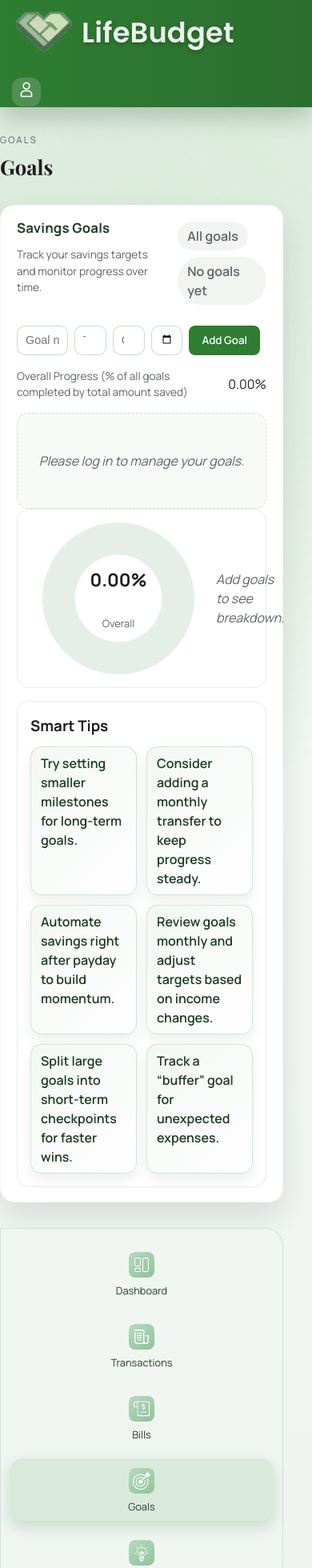
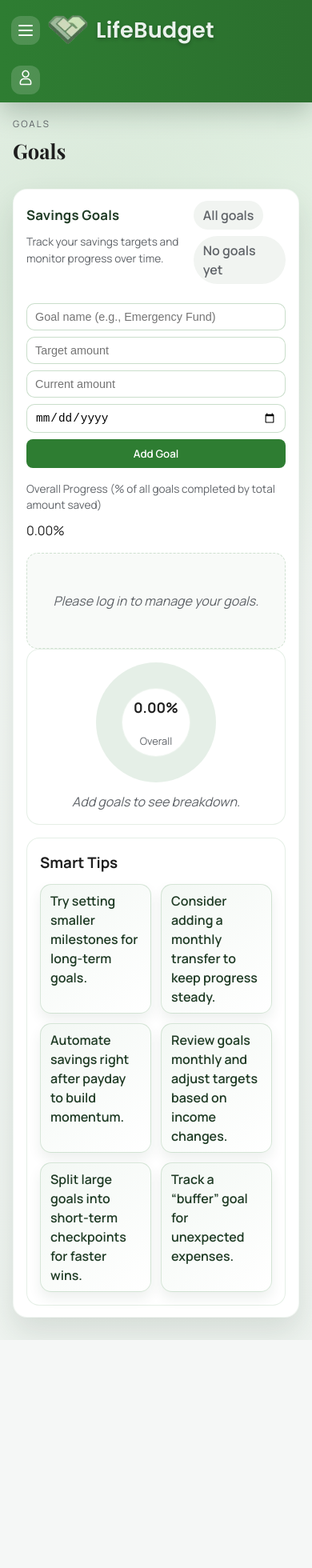
Before and after one commit to sylamarie/LifeBudget, a React (Vite) app in the folder frontend/lifebudget-web/: page /app/goals in a window 390 px wide. Shown: the top 1960 px of the page at 80% size. After the commit the page ends 1675 px from the top, so only its background shows below. Built offline with nearby package versions, Linux system fonts and the light colour scheme.

Commit message:
feat: improve responsive design for various components including DashboardShell, GoalsPage, and InsightsPage

```diff
--- a/frontend/lifebudget-web/src/components/Bills/bills.css
+++ b/frontend/lifebudget-web/src/components/Bills/bills.css
@@ -335,3 +335,33 @@
 .btn-submit:active {
   transform: translateY(0);
 }
+
+@media (max-width: 900px) {
+  .bills-summary {
+    flex-wrap: wrap;
+  }
+}
+
+@media (max-width: 600px) {
+  .bills-tabs {
+    gap: 8px;
+  }
+
+  .bills-table-wrap {
+    overflow-x: auto;
+  }
+
+  .bills-table {
+    min-width: 520px;
+  }
+
+  .bills-actions {
+    flex-direction: column;
+    align-items: stretch;
+  }
+
+  .form-actions {
+    flex-direction: column;
+    align-items: stretch;
+  }
+}
--- a/frontend/lifebudget-web/src/components/DashboardShell.css
+++ b/frontend/lifebudget-web/src/components/DashboardShell.css
@@ -84,6 +84,38 @@
 .lb-icon-btn:hover {
   transform: translateY(-1px);
   background: rgba(255, 255, 255, 0.25);
+}
+
+.lb-hamburger {
+  display: none;
+}
+
+.lb-hamburger-lines {
+  width: 18px;
+  height: 2px;
+  background: #f4fbf5;
+  border-radius: 999px;
+  position: relative;
+  display: inline-block;
+}
+
+.lb-hamburger-lines::before,
+.lb-hamburger-lines::after {
+  content: "";
+  position: absolute;
+  left: 0;
+  width: 18px;
+  height: 2px;
+  background: #f4fbf5;
+  border-radius: 999px;
+}
+
+.lb-hamburger-lines::before {
+  top: -6px;
+}
+
+.lb-hamburger-lines::after {
+  top: 6px;
 }
 
 .lb-body {
@@ -611,6 +643,10 @@
   margin: 0;
 }
 
+.lb-nav-backdrop {
+  display: none;
+}
+
 @media (max-width: 1100px) {
   .lb-grid-top {
     grid-template-columns: repeat(2, minmax(0, 1fr));
@@ -624,10 +660,42 @@
 @media (max-width: 900px) {
   .lb-body {
     grid-template-columns: 1fr;
+    gap: 20px;
+    padding: 22px 20px 32px 16px;
   }
 
   .lb-sidebar {
     order: 2;
+    border-radius: 16px;
+    padding: 8px 6px;
+    position: fixed;
+    top: 12px;
+    bottom: 12px;
+    left: 10px;
+    width: min(210px, 70vw);
+    max-height: none;
+    height: auto;
+    overflow: auto;
+    transform: translateX(-120%);
+    transition: transform 0.2s ease;
+    z-index: 30;
+    box-shadow: 0 16px 28px rgba(21, 43, 28, 0.25);
+  }
+
+  .lb-sidebar.open {
+    transform: translateX(0);
+  }
+
+  .lb-sidebar-inner {
+    gap: 10px;
+    padding-bottom: 6px;
+  }
+
+  .lb-nav-item {
+    height: auto;
+    min-width: 64px;
+    padding: 8px 6px;
+    border-radius: 14px;
   }
 
   .lb-grid-top {
@@ -639,6 +707,20 @@
     align-items: flex-start;
     gap: 10px;
   }
+
+  .lb-hamburger {
+    display: inline-grid;
+    place-items: center;
+  }
+
+  .lb-nav-backdrop {
+    display: block;
+    position: fixed;
+    inset: 0;
+    background: rgba(6, 14, 9, 0.35);
+    border: none;
+    z-index: 20;
+  }
 }
 
 @media (max-width: 600px) {
@@ -646,9 +728,71 @@
     flex-direction: column;
     align-items: flex-start;
     gap: 16px;
+    padding: 10px 14px;
+  }
+
+  .lb-brand {
+    font-size: 1.7rem;
+  }
+
+  .lb-logo-image {
+    width: 56px;
+    height: 56px;
+  }
+
+  .lb-body {
+    padding: 18px 16px 28px 16px;
+    gap: 16px;
+  }
+
+  .lb-card {
+    padding: 14px 16px;
+  }
+
+  .lb-grid-top .lb-card,
+  .lb-grid-bottom .lb-stack .lb-card,
+  .lb-card-full {
+    min-height: 0;
+  }
+
+  .lb-balance {
+    font-size: 1.8rem;
+  }
+
+  .lb-totals {
+    grid-template-columns: 1fr;
+  }
+
+  .lb-chart,
+  .lb-chart-months {
+    height: 180px;
+    gap: 10px;
+    padding: 10px 6px 0;
+  }
+
+  .lb-bar-stack {
+    height: 140px;
+  }
+
+  .lb-bills-list li {
+    grid-template-columns: 1fr;
+    gap: 6px;
+    align-items: flex-start;
+  }
+
+  .lb-bill-amount {
+    justify-self: start;
   }
 
   .lb-table-row {
     grid-template-columns: 1fr 1fr;
   }
+
+  .lb-goals-grid {
+    grid-template-columns: 1fr;
+  }
+
+  .lb-goals-summary strong {
+    min-width: 0;
+  }
 }
--- a/frontend/lifebudget-web/src/components/DashboardShell.jsx
+++ b/frontend/lifebudget-web/src/components/DashboardShell.jsx
@@ -23,6 +23,7 @@
   const location = useLocation();
   const navigate = useNavigate();
   const [showProfile, setShowProfile] = useState(false);
+  const [showNav, setShowNav] = useState(false);
   const [monthOffset, setMonthOffset] = useState(0);
   const copy = headerCopy[location.pathname] || headerCopy["/"];
   const showMonthButton = location.pathname === "/app";
@@ -49,6 +50,14 @@
     <div className="lb-app">
       <header className="lb-topbar">
         <div className="lb-brand">
+          <button
+            className="lb-icon-btn lb-hamburger"
+            type="button"
+            aria-label="Open navigation"
+            onClick={() => setShowNav(true)}
+          >
+            <span className="lb-hamburger-lines" aria-hidden="true" />
+          </button>
           <img className="lb-logo-image" src="/images/logo.svg" alt="LifeBudget" />
           <span className="lb-brand-text">LifeBudget</span>
         </div>
@@ -71,7 +80,7 @@
       </header>
 
       <div className="lb-body">
-        <aside className="lb-sidebar">
+        <aside className={`lb-sidebar ${showNav ? "open" : ""}`}>
           <div className="lb-sidebar-inner">
             {navItems.map((item) => {
               if (item.action === "logout") {
@@ -80,7 +89,10 @@
                     key={item.label}
                     className="lb-nav-item lb-logout"
                     type="button"
-                    onClick={handleLogout}
+                    onClick={() => {
+                      setShowNav(false);
+                      handleLogout();
+                    }}
                   >
                     <span className="lb-nav-icon" aria-hidden="true">
                       {item.icon ? (
@@ -104,6 +116,7 @@
                   className={({ isActive }) =>
                     `lb-nav-item ${isActive ? "active" : ""}`
                   }
+                  onClick={() => setShowNav(false)}
                 >
                   <span className="lb-nav-icon" aria-hidden="true">
                     {item.icon ? (
@@ -120,6 +133,14 @@
             })}
           </div>
         </aside>
+        {showNav ? (
+          <button
+            className="lb-nav-backdrop"
+            type="button"
+            aria-label="Close navigation"
+            onClick={() => setShowNav(false)}
+          />
+        ) : null}
 
         <main className="lb-main">
           <div className="lb-main-header">
--- a/frontend/lifebudget-web/src/pages/GoalsPage.css
+++ b/frontend/lifebudget-web/src/pages/GoalsPage.css
@@ -175,3 +175,43 @@
   color: #1f3b25;
   font-weight: 600;
 }
+
+@media (max-width: 900px) {
+  .lb-goal-form {
+    grid-template-columns: 1fr;
+  }
+
+  .lb-goals-chart {
+    grid-template-columns: 1fr;
+    justify-items: center;
+  }
+}
+
+@media (max-width: 600px) {
+  .lb-goals-summary {
+    flex-direction: column;
+    align-items: flex-start;
+  }
+
+  .lb-goals-grid {
+    grid-template-columns: 1fr;
+  }
+
+  .lb-goals-lower {
+    grid-template-columns: 1fr;
+  }
+
+  .lb-pie-chart {
+    width: 150px;
+    height: 150px;
+  }
+
+  .lb-pie-center {
+    width: 86px;
+    height: 86px;
+  }
+
+  .lb-pie-value {
+    font-size: 1.1rem;
+  }
+}
--- a/frontend/lifebudget-web/src/pages/InsightsPage.css
+++ b/frontend/lifebudget-web/src/pages/InsightsPage.css
@@ -193,3 +193,39 @@
   gap: 16px;
   justify-content: flex-end;
 }
+
+@media (max-width: 900px) {
+  .lb-insights-header {
+    flex-direction: column;
+    align-items: flex-start;
+  }
+
+  .lb-insights-filters {
+    flex-wrap: wrap;
+  }
+
+  .lb-budget-form {
+    grid-template-columns: 1fr;
+  }
+}
+
+@media (max-width: 600px) {
+  .lb-insights-kpis {
+    grid-template-columns: 1fr;
+  }
+
+  .lb-insights-grid {
+    grid-template-columns: 1fr;
+  }
+
+  .lb-insight-chart {
+    grid-template-columns: repeat(6, minmax(32px, 1fr));
+    padding: 12px 10px 30px;
+    gap: 8px;
+  }
+
+  .lb-budget-actions {
+    flex-direction: column;
+    align-items: stretch;
+  }
+}
```
